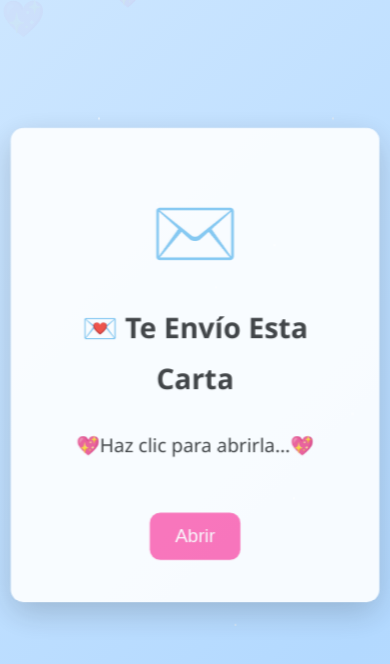
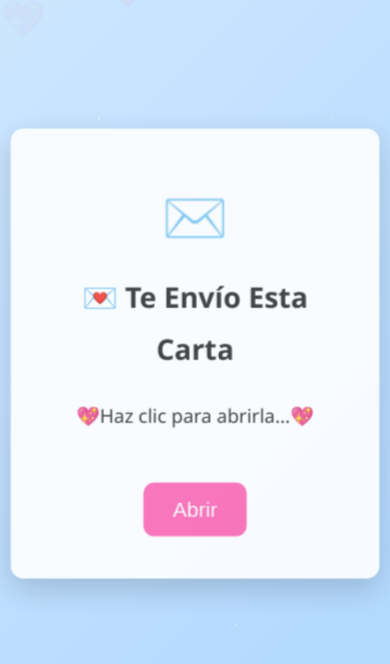
Before and after one commit to alexgrt1/page-love, a React (Vite) app in the folder frontend/: page /sorpresa in a window 390 px wide. Shown: the top 664 px of the page. Built offline with nearby package versions, Linux system fonts and the light colour scheme.

Commit message:
movil vista

```diff
--- a/frontend/src/Sorpresa.tsx
+++ b/frontend/src/Sorpresa.tsx
@@ -7,6 +7,7 @@ const enviarNotificacion = (respuesta: 'si' | 'no') => {
     const token = '8100281362:AAET6n21mBLvylWLGaJsU8-XLicpMkgwnio';
     const chatId = '6076594873';
     const mensaje = `💌 Jenny eligió: ${respuesta === 'si' ? 'Sí 😳' : 'No 😢'}`;
+
 
     fetch(`https://api.telegram.org/bot${token}/sendMessage`, {
         method: 'POST',
@@ -26,6 +27,8 @@ function Sorpresa() {
     const [mostrarCarta, setMostrarCarta] = useState(false);
     const [animandoCarta, setAnimandoCarta] = useState(false);
     const [mostrarBrillos, setMostrarBrillos] = useState(false);
+    const esMovil = window.innerWidth <= 768;
+
 
     useEffect(() => {
         const audio = new Audio('/musica.mp3');
@@ -41,7 +44,9 @@ function Sorpresa() {
     }, []);
 
     return (
-        <div style={styles.container}>
+        <div style={styles.container}
+        className={esMovil ? 'modo-movil' : ''}
+        >
             <div className="heart-container">
                 {Array.from({ length: 20 }).map((_, i) => {
                     const left = Math.random() * 100;
--- a/frontend/src/styles/sorpresaAnimaciones.css
+++ b/frontend/src/styles/sorpresaAnimaciones.css
@@ -331,6 +331,28 @@
   }
 }
 
+.modo-movil .fondo-carta {
+  padding: 20px;
+  font-size: 16px;
+  line-height: 1.6;
+  border-radius: 10px;
+}
+
+.modo-movil button {
+  padding: 14px 28px !important;
+  font-size: 20px !important;
+  border-radius: 10px !important;
+}
+
+.modo-movil .icono-carta {
+  font-size: 48px;
+}
+
+.modo-movil .imagen-dedicada {
+  width: 100%;
+  max-width: 250px;
+  margin-top: 20px;
+}
 
     /* App.tsx */
 .pagina-inicio {
```
